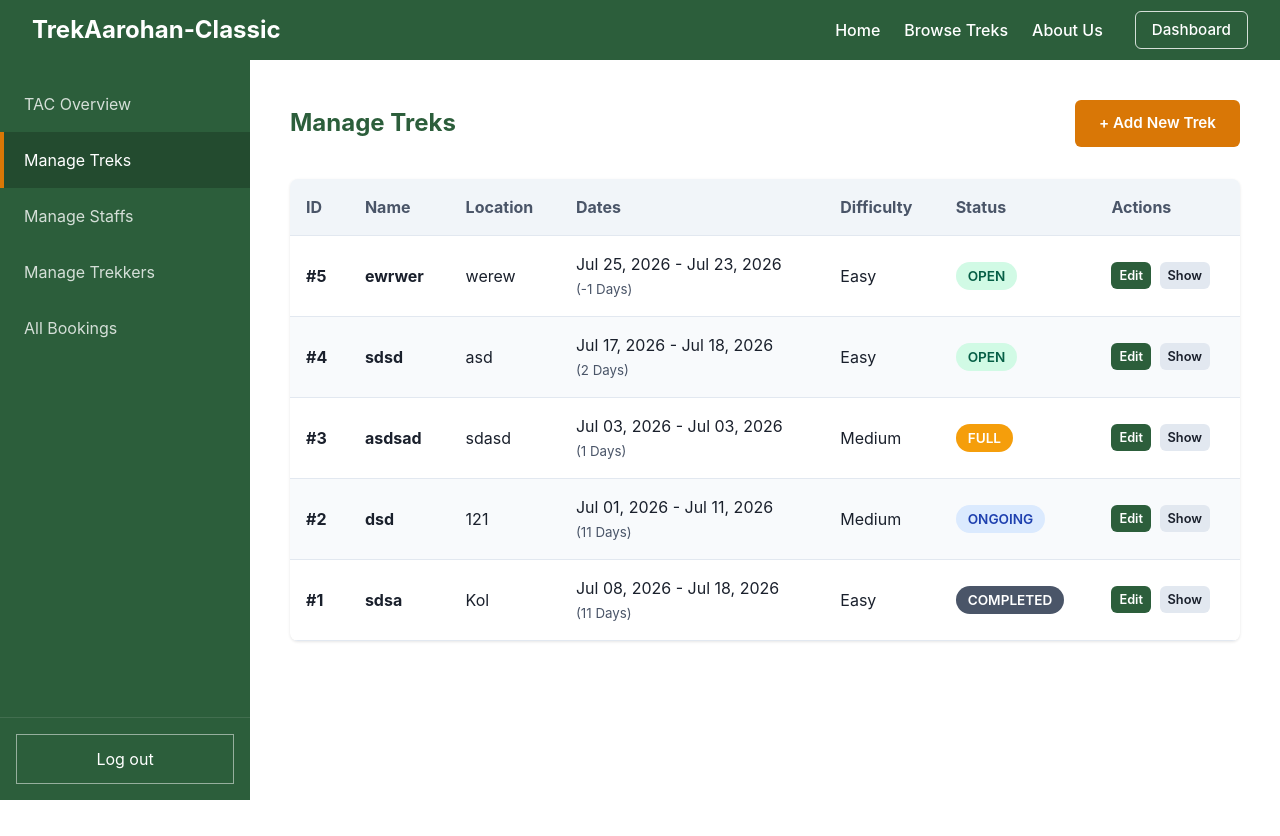
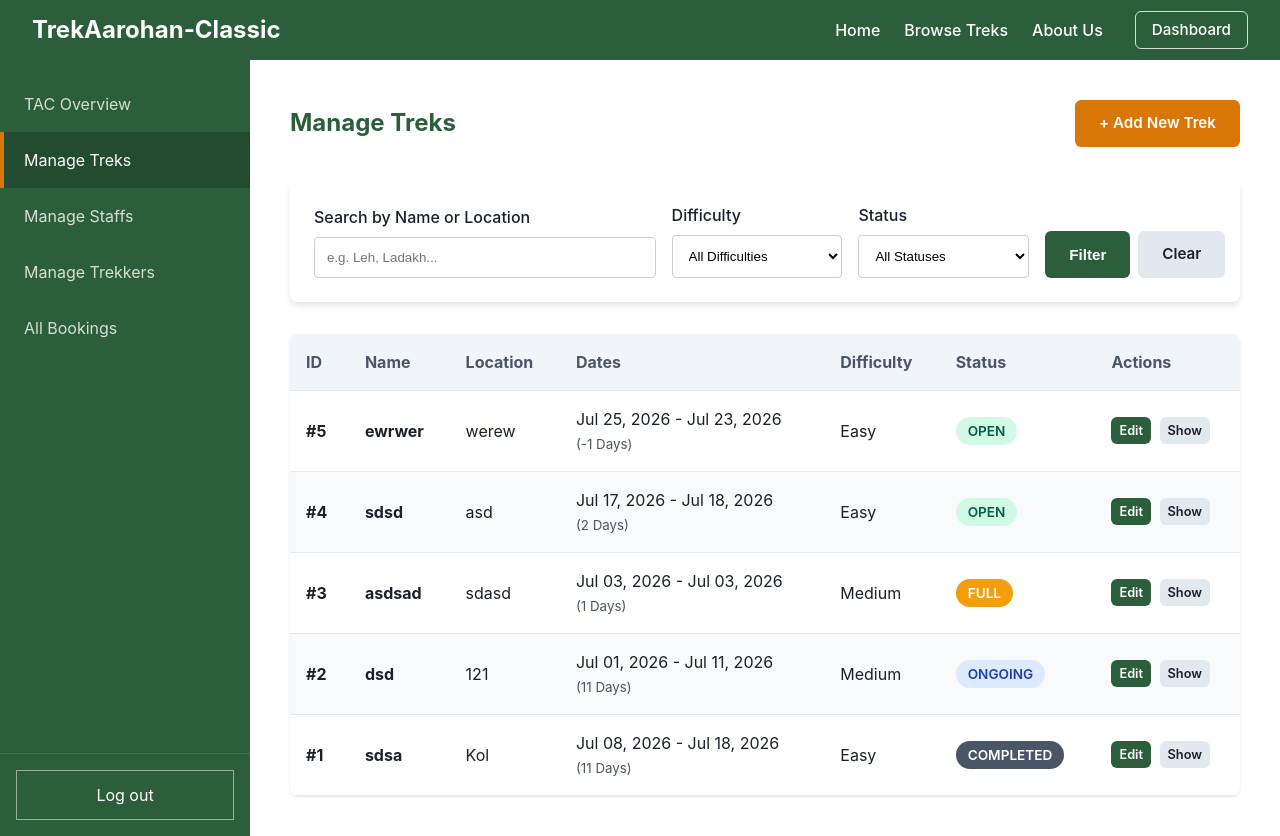
Before and after one commit to BhagyaJyoti22006/TrekAarohan-Classic, a Flask app: page /admin/treks in a window 1280 px wide. Before the commit the page ends 800 px from the top, so only its background shows below. Run offline with Flask 3, Linux system fonts and the light colour scheme; a user stored in the database is signed in.

Commit message:
Admin Trek Search & Filters

```diff
--- a/app.py
+++ b/app.py
@@ -64,8 +64,20 @@ def create_app():
     @app.route("/admin/treks")
     @login_required
     def admin_treks():
-        treks = Trek.query.order_by(Trek.id.desc()).all()
-        return render_template("admin_treks.html", treks=treks)
+        if current_user.role != 2:
+            return redirect(url_for("home"))
+        q = request.args.get("q", "").strip()
+        difficulty = request.args.get("difficulty", "")
+        status = request.args.get("status", "")
+        query = Trek.query
+        if q:
+            query = query.filter(db.or_(Trek.name.ilike(f"%{q}%"), Trek.location.ilike(f"%{q}%")))
+        if difficulty:
+            query = query.filter(Trek.difficulty == difficulty)
+        if status:
+            query = query.filter(Trek.status == status)
+        treks = query.order_by(Trek.id.desc()).all()
+        return render_template("admin_treks.html", treks=treks, current_q=q, current_difficulty=difficulty, current_status=status)
 
     @app.route("/admin/treks/add", methods=["GET", "POST"])
     @login_required
--- a/templates/admin_treks.html
+++ b/templates/admin_treks.html
@@ -5,6 +5,40 @@
     <div style="display: flex; justify-content: space-between; align-items: center; margin-bottom: 2rem;">
         <h2 style="margin: 0;">Manage Treks</h2>
         <a href="{{ url_for('admin_treks_add') }}" class="btn btn-accent">+ Add New Trek</a>
+    </div>
+
+    <!-- Search & Filter Toolbar -->
+    <div class="card" style="margin-bottom: 2rem; padding: 1.5rem;">
+        <form method="GET" action="{{ url_for('admin_treks') }}" style="display: flex; gap: 1rem; align-items: flex-end; flex-wrap: wrap;">
+            <div style="flex: 2; min-width: 250px;">
+                <label for="q" class="form-label">Search by Name or Location</label>
+                <input type="text" id="q" name="q" class="form-control" value="{{ current_q }}" placeholder="e.g. Leh, Ladakh...">
+            </div>
+            <div style="flex: 1; min-width: 150px;">
+                <label for="difficulty" class="form-label">Difficulty</label>
+                <select id="difficulty" name="difficulty" class="form-control">
+                    <option value="">All Difficulties</option>
+                    <option value="easy" {% if current_difficulty == 'easy' %}selected{% endif %}>Easy</option>
+                    <option value="medium" {% if current_difficulty == 'medium' %}selected{% endif %}>Medium</option>
+                    <option value="hard" {% if current_difficulty == 'hard' %}selected{% endif %}>Hard</option>
+                </select>
+            </div>
+            <div style="flex: 1; min-width: 150px;">
+                <label for="status" class="form-label">Status</label>
+                <select id="status" name="status" class="form-control">
+                    <option value="">All Statuses</option>
+                    <option value="open" {% if current_status == 'open' %}selected{% endif %}>Open</option>
+                    <option value="full" {% if current_status == 'full' %}selected{% endif %}>Full</option>
+                    <option value="ongoing" {% if current_status == 'ongoing' %}selected{% endif %}>Ongoing</option>
+                    <option value="completed" {% if current_status == 'completed' %}selected{% endif %}>Completed</option>
+                    <option value="cancelled" {% if current_status == 'cancelled' %}selected{% endif %}>Cancelled</option>
+                </select>
+            </div>
+            <div style="display: flex; gap: 0.5rem; flex: 1; min-width: 150px;">
+                <button type="submit" class="btn btn-primary" style="flex: 1;">Filter</button>
+                <a href="{{ url_for('admin_treks') }}" class="btn btn-secondary" style="flex: 1; text-align: center;">Clear</a>
+            </div>
+        </form>
     </div>
 
     <div class="data-table-wrapper">
```
